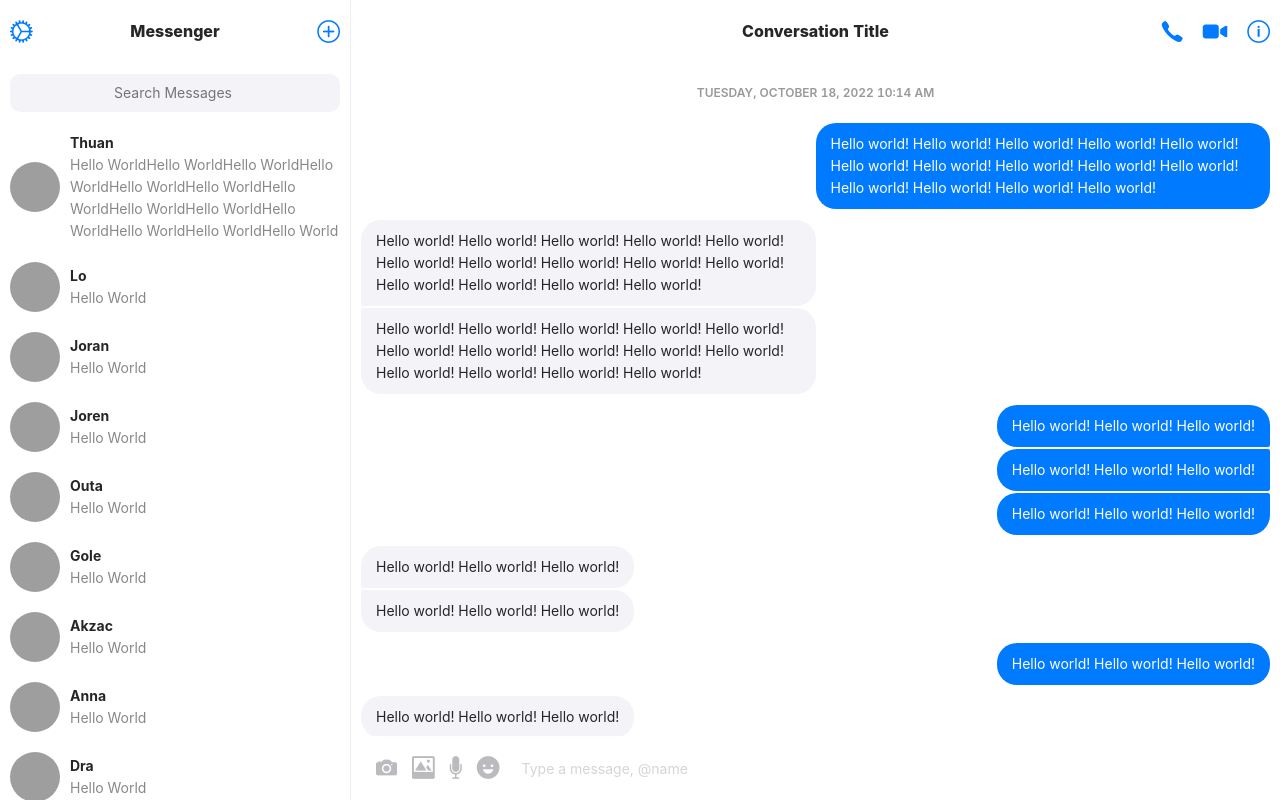
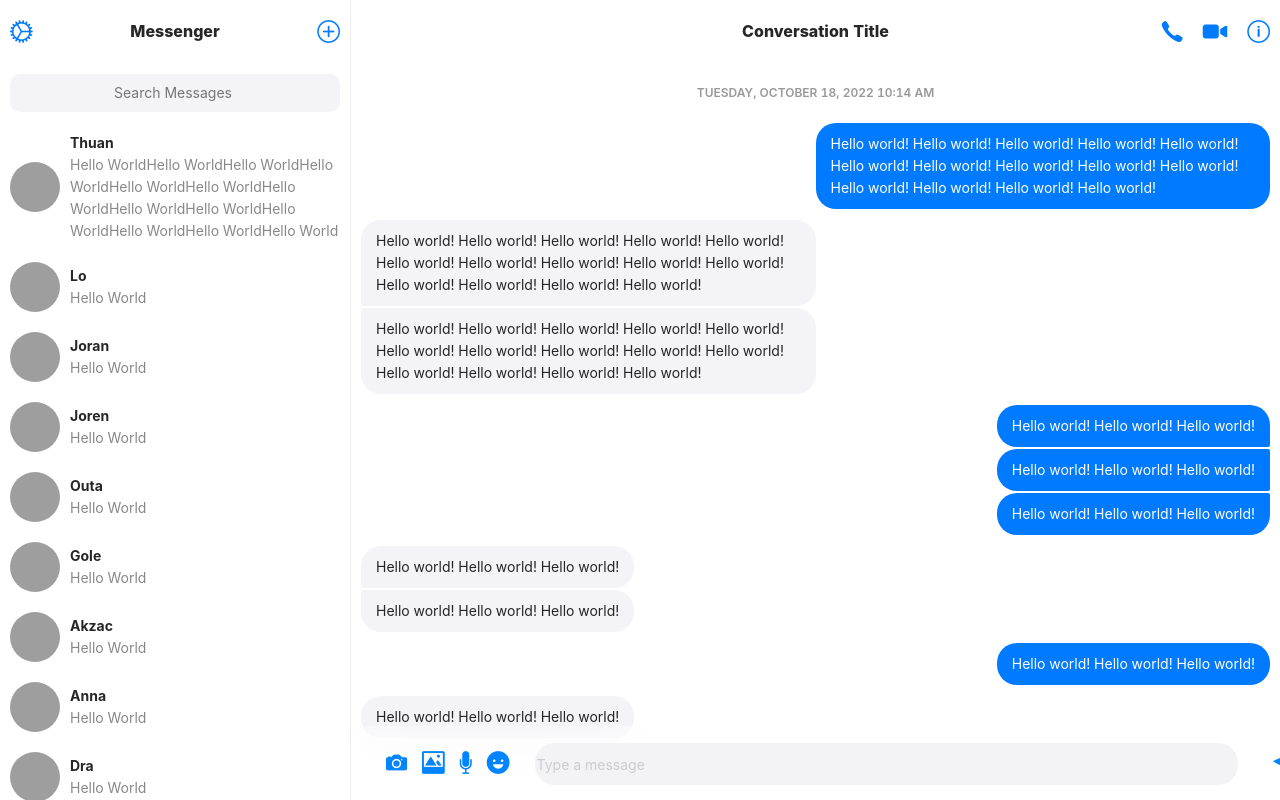
Before and after one commit to hoangtuandrive/ZaloClone_Web, a React (Create React App) app: page /chat in a window 1280 px wide. Built offline with nearby package versions, Linux system fonts and the light colour scheme; grey boxes are pictures that could not be loaded.

Commit message:
Refactor

```diff
--- a/package.json
+++ b/package.json
@@ -4,12 +4,16 @@
   "private": true,
   "dependencies": {
     "@ant-design/icons": "^4.7.0",
+    "@emotion/react": "^11.10.4",
+    "@emotion/styled": "^11.10.4",
+    "@mui/material": "^5.10.5",
     "@testing-library/jest-dom": "^5.16.5",
     "@testing-library/react": "^13.3.0",
     "@testing-library/user-event": "^13.5.0",
     "antd": "^4.23.0",
     "classnames": "^2.3.1",
     "clsx": "^1.2.1",
+    "emoji-picker-react": "^4.0.0-rc.25",
     "formik": "^2.2.9",
     "react": "^18.2.0",
     "react-dom": "^18.2.0",
--- a/public/index.html
+++ b/public/index.html
@@ -41,5 +41,7 @@
       To begin the development, run `npm start` or `yarn start`.
       To create a production bundle, use `npm run build` or `yarn build`.
     -->
+    <script type="module" src="https://unpkg.com/ionicons@5.5.2/dist/ionicons/ionicons.esm.js"></script>
+    <script nomodule src="https://unpkg.com/ionicons@5.5.2/dist/ionicons/ionicons.js"></script>
   </body>
 </html>
--- /dev/null
+++ b/src/assets/dummy-data/Chats.js
@@ -0,0 +1,85 @@
+/* eslint-disable import/no-anonymous-default-export */
+export default {
+  id: "1",
+  users: [
+    {
+      id: "u1",
+      name: "Tuan",
+      imageUri:
+        "https://i.pinimg.com/originals/b0/c8/13/b0c8134f045a31cc9e25cc601674a900.jpg",
+    },
+    {
+      id: "u2",
+      name: "Elon Musk",
+      imageUri:
+        "https://static-images.vnncdn.net/files/publish/ty-phu-elon-musk-vua-chi-44-ty-usd-de-mua-lai-twitter-9ff465ee3a124118b8fc9b8e8c9bcb4a.jpg",
+    },
+  ],
+  messages: [
+    {
+      id: "m1",
+      content:
+        "Long message Long messageLong messageLong messageLong messageLong messageLong messageLong messageLong messageLong messageLong message",
+      createdAt: "11:00am",
+      user: {
+        id: "u1",
+        name: "Tuan",
+      },
+    },
+    {
+      id: "m2",
+      content:
+        "Long message Long messageLong messageLong messageLong messageLong message",
+      createdAt: "11:00am",
+      user: {
+        id: "u2",
+        name: "Elon Musk",
+      },
+    },
+    {
+      id: "m3",
+      content: "What about you?",
+      createdAt: "11:00am",
+      user: {
+        id: "u2",
+        name: "Elon Musk",
+      },
+    },
+    {
+      id: "m4",
+      content: "Good as well, preparing for the stream now.",
+      createdAt: "11:00am",
+      user: {
+        id: "u1",
+        name: "Tuan",
+      },
+    },
+    {
+      id: "m5",
+      content: "How is SpaceX doing?",
+      createdAt: "11:00am",
+      user: {
+        id: "u1",
+        name: "Tuan",
+      },
+    },
+    {
+      id: "m6",
+      content: "going to the Moooooon",
+      createdAt: "11:00am",
+      user: {
+        id: "u2",
+        name: "Elon Musk",
+      },
+    },
+    {
+      id: "m7",
+      content: "btw, SpaceX is interested in your work",
+      createdAt: "11:00am",
+      user: {
+        id: "u2",
+        name: "Elon Musk",
+      },
+    },
+  ],
+};
--- a/src/components/Compose/Compose.css
+++ b/src/components/Compose/Compose.css
@@ -1,31 +1,41 @@
 .compose {
-    padding: 10px;
+    padding: 5px;
     display: flex;
     align-items: center;
-    background: white;
     border-top: 1px solid #eeeef1;
     position: fixed;
     width: calc(100% - 20px);
     bottom: 0px;
-    flex-direction: row;
+    margin-top: 10px;
   }
 
   @supports (backdrop-filter: blur(20px)) {
     .compose {
       border: none;
-        background-color: rgba(255, 255, 255, 0.8);
+      /* background-color: rgba(255, 255, 255, 0.8); */
       backdrop-filter: blur(20px);
     }
   }
-
-.compose-input {
+  .container {
     display: flex;
     flex: 1;
-    border: none;
+    width: 100%;
+    max-width: 100%;
+  }
+  .compose-input {
+    margin-top: 2px;
+    display: flex;
+    width: 65%;
+    max-width: 100%;
+    border: solid;
+    border-width: 0px;
+    border-radius: 20px;
     font-size: 14px;
     height: 40px;
-    background: none;
-    margin-left: 20px;
+    margin-left: 15px;
+    background: #f3f3f5;
+    vertical-align: center;
+    box-sizing: content-box;
   }
 
   .compose-input::placeholder {
@@ -33,15 +43,23 @@
   }
 
   .compose .toolbar-button {
-    color: #bbbbbf;
+    color: #0084ff;
     margin-left: 15px;
   }
 
   .compose .toolbar-button:hover {
-    color: #99999c;
+    color: #0084ff;
   }
 
-.button {
-    display: flex;
-    color: #bbbbbf;
+  .send-outline {
+    color: #0084ff;
   }
+
+  .left-button {
+    margin-left: 15px;
+  }
+
+  .right-button {
+    margin-left: 20px;
+    width: 200px;
+  }
--- a/src/components/Compose/index.js
+++ b/src/components/Compose/index.js
@@ -1,15 +1,20 @@
 import React from "react";
 import "./Compose.css";
+import Button from "@mui/material";
 
 export default function Compose(props) {
   return (
     <div className="compose">
-      <div className="button"> {props.rightItems} </div>{" "}
-      <input
-        type="text"
-        className="compose-input"
-        placeholder="Type a message, @name"
-      />
+      <div className="left-button"> {props.leftItems} </div>
+      <div className="container">
+        <input
+          type="text"
+          className="compose-input"
+          placeholder="Type a message"
+          spellCheck="false"
+        />
+        <div className="right-button"> {props.rightItems} </div>
+      </div>
     </div>
   );
 }
--- a/src/components/MessageList/index.js
+++ b/src/components/MessageList/index.js
@@ -4,6 +4,7 @@ import Toolbar from "../Toolbar";
 import ToolbarButton from "../ToolbarButton";
 import Message from "../Message";
 import moment from "moment";
+import chatData from "../../assets/dummy-data/Chats.js";
 
 import "./MessageList.css";
 
@@ -161,13 +162,14 @@ export default function MessageList(props) {
       />
       <div className="message-list-container"> {renderMessages()} </div>
       <Compose
-        rightItems={[
+        leftItems={[
           <ToolbarButton key="photo" icon="ion-ios-camera" />,
           <ToolbarButton key="image" icon="ion-ios-image" />,
           <ToolbarButton key="audio" icon="ion-ios-mic" />,
           <ToolbarButton key="emoji" icon="ion-ios-happy" />,
         ]}
-      />{" "}
+        rightItems={[<ToolbarButton key="photo" icon="ion-ios-send" />]}
+      />
     </div>
   );
 }
```
Also changed, not shown: src/components/Messenger/index.js (+4 -4 lines), 1 other file (tests, documents, lock files or other folders). Lines whose indentation alone changed are shown as unchanged.
